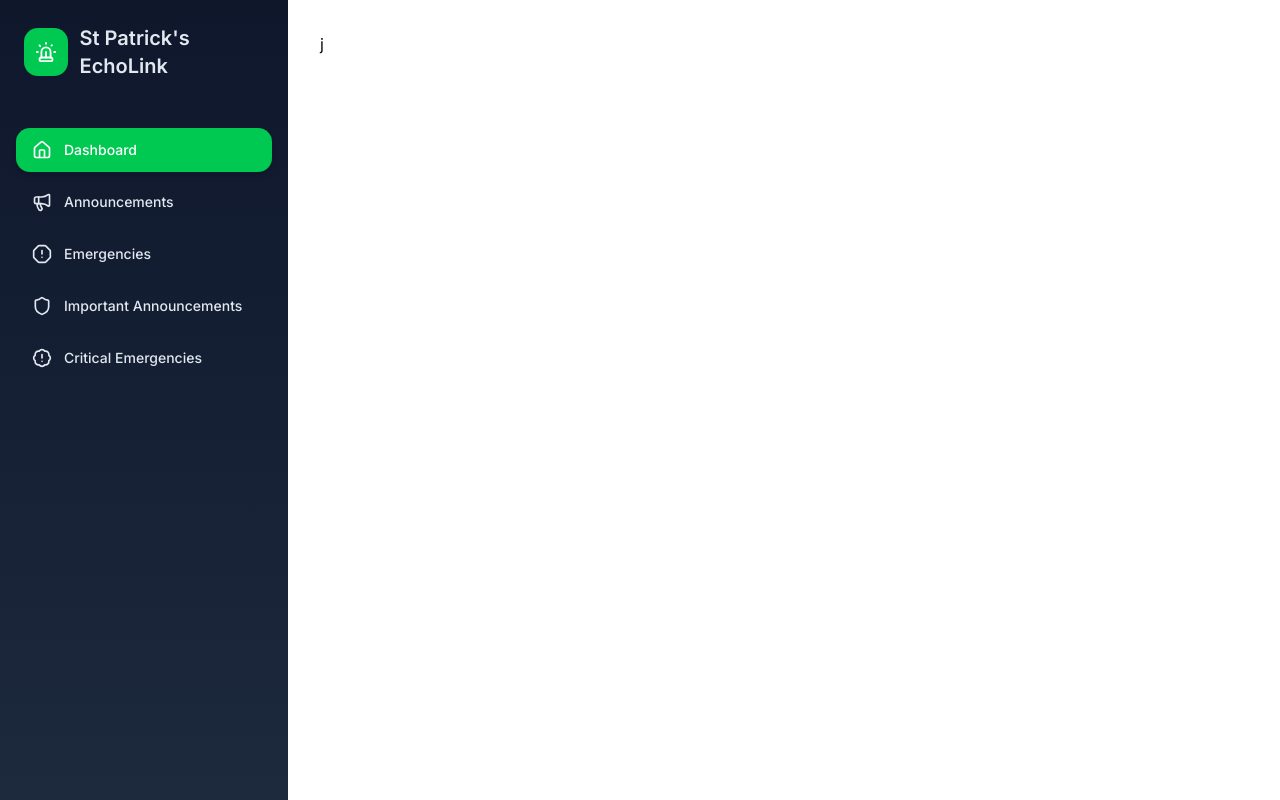
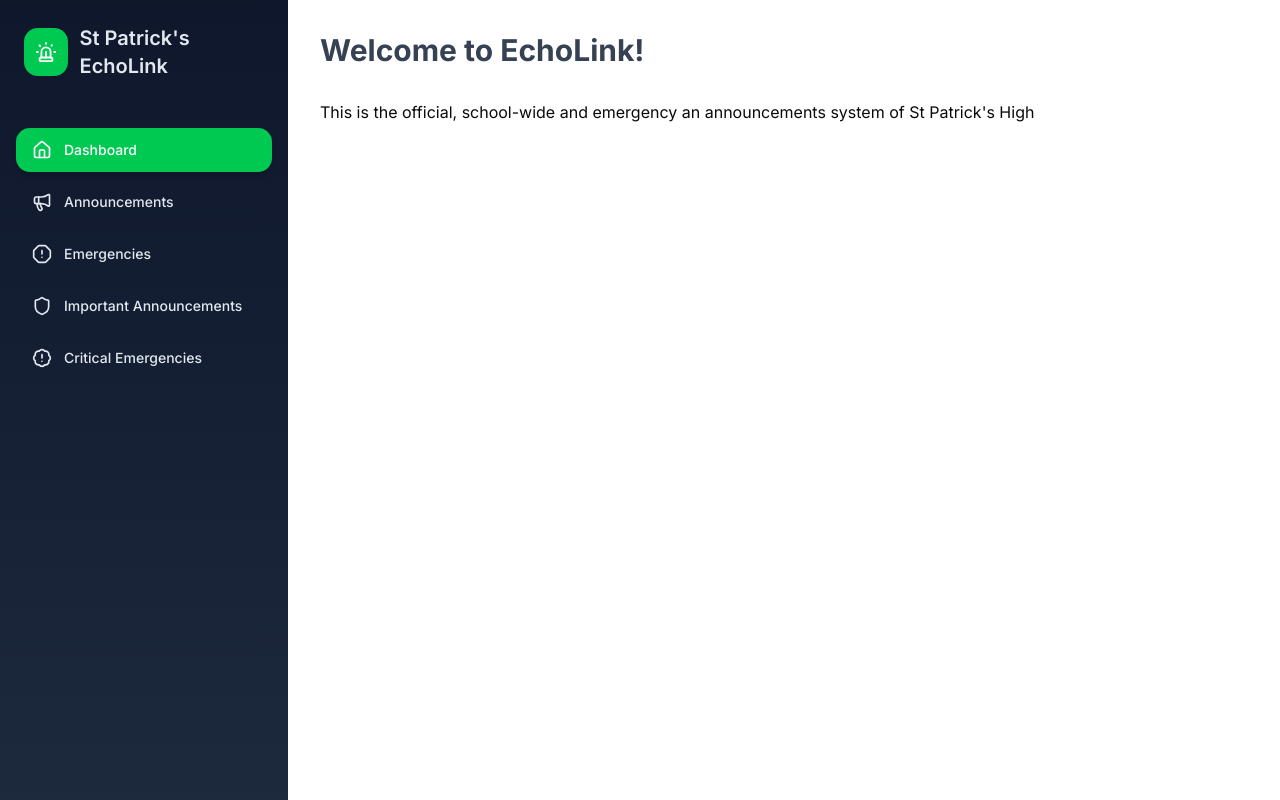
Before and after one commit to SibusiZW/echolink-system, a Next.js app: page / in a window 1280 px wide. Built offline with nearby package versions, Linux system fonts and the light colour scheme.

Commit message:
feat: added brief intro to home page

```diff
--- a/app/page.tsx
+++ b/app/page.tsx
@@ -1,5 +1,8 @@
-export default function Home() {
+export default function HomePage() {
   return (
-    <div>j</div>
+    <div className="space-y-8">
+      <h1 className="text-3xl text-gray-700 font-bold">Welcome to EchoLink!</h1>
+      <p>This is the official, school-wide and emergency an announcements system of St Patrick's High</p>
+    </div>
   );
 }
--- a/package.json
+++ b/package.json
@@ -9,6 +9,7 @@
     "lint": "eslint"
   },
   "dependencies": {
+    "@supabase/supabase-js": "^2.95.3",
     "class-variance-authority": "^0.7.1",
     "clsx": "^2.1.1",
     "lucide-react": "^0.564.0",
```
Also changed, not shown: 1 other file (tests, documents, lock files or other folders).
